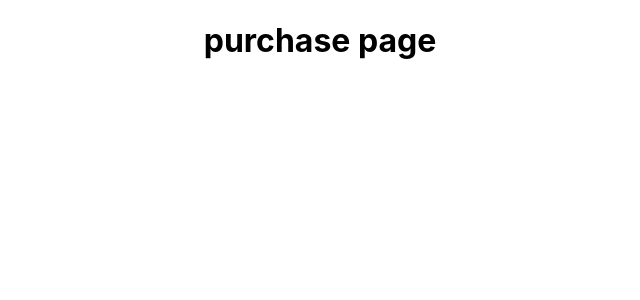
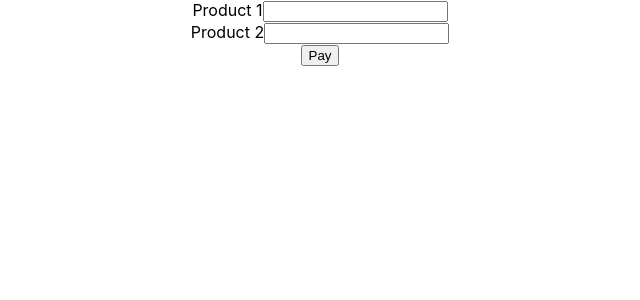
Before and after one commit to MarkN611/VinylVerse, a React (Create React App) app in the folder vinylverse/: page /purchase in a window 1280 px wide. Shown: the top 300 px of the page, without its empty margins (320-960 px from the left). Built offline with nearby package versions, Linux system fonts and the light colour scheme.

Commit message:
basic pruchase page setup

```diff
--- a/vinylverse/src/components/purchase.js
+++ b/vinylverse/src/components/purchase.js
@@ -1,16 +1,40 @@
 import React from "react";
+import {useState} from "react";
+import {useNavigate} from "react-router-dom";
 
-const purchase = () => {
+const Purchase = () => {
+    const [order, setOrder] = useState({
+        buyQuantity: [0,0,0,0,0], credit_card_number: '', expir_date: '', cvvCode: '',
+        card_holder_name: '', address_1: '', address_2: '', city: '', state: '', zip: '',
+    });
+    const navigate = useNavigate();const handleSubmit = (e) => {
+        navigate('/purchase/paymentEntry', {order: order, setOrder: setOrder});}
 
-    let title = "purchase page";
+    console.log('order: ', order);
 
     return (
         <div>
-            <h1>
-                {title}
-            </h1>
+            <form onSubmit={handleSubmit}>
+                <label>Product 1</label>
+                <input
+                    type="number"
+                    required
+                    onChange={(e) =>
+                        {order.buyQuantity[0] = e.target.value;}}
+                />
+                <br/>
+                <label>Product 2</label>
+                <input
+                    type="number"
+                    required
+                    onChange={(e) =>
+                        {order.buyQuantity[1] = e.target.value;}}
+                />
+                <br/>
+                <button className='button'>Pay</button>
+            </form>
         </div>
     );
 };
 
-export default purchase;
+export default Purchase;
```
